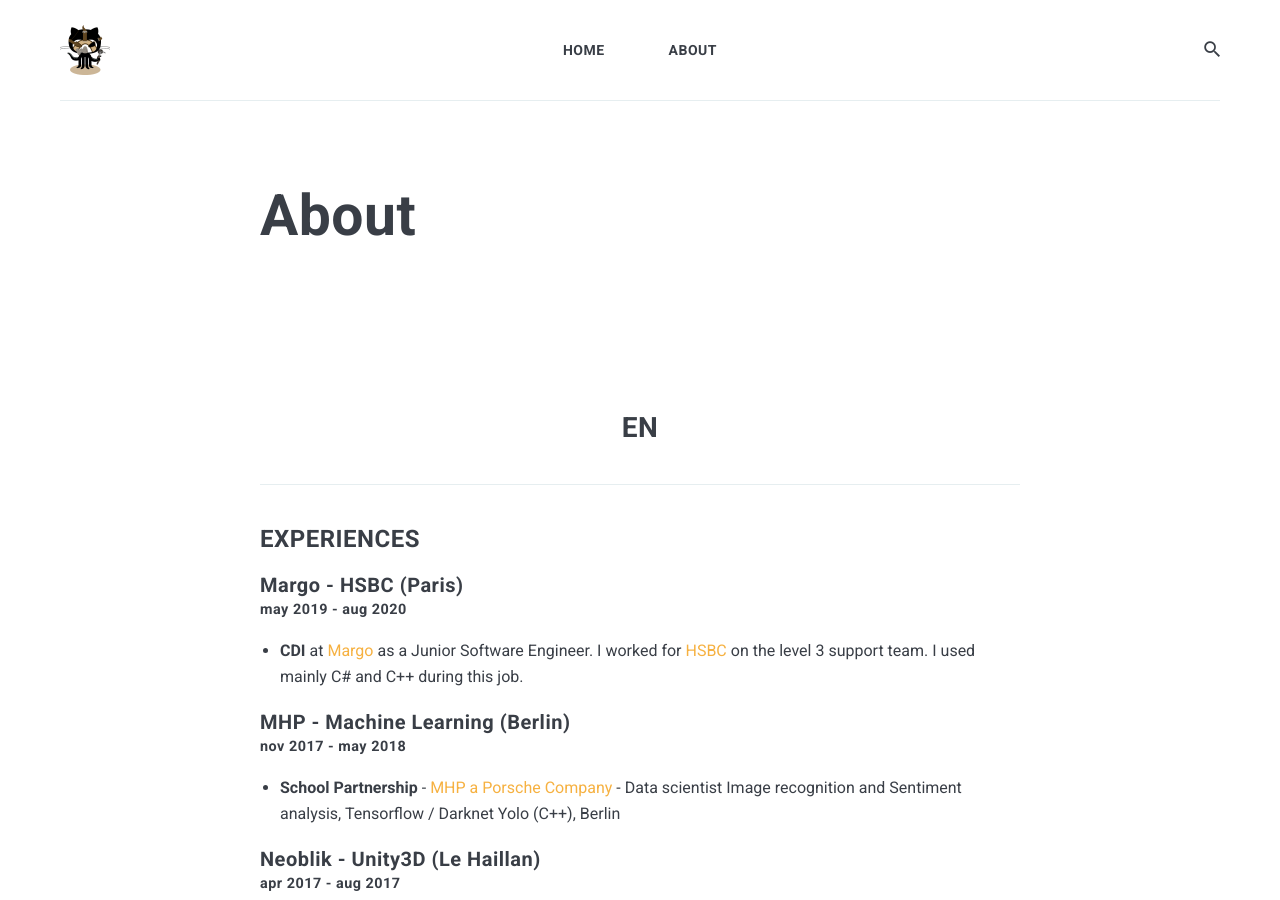
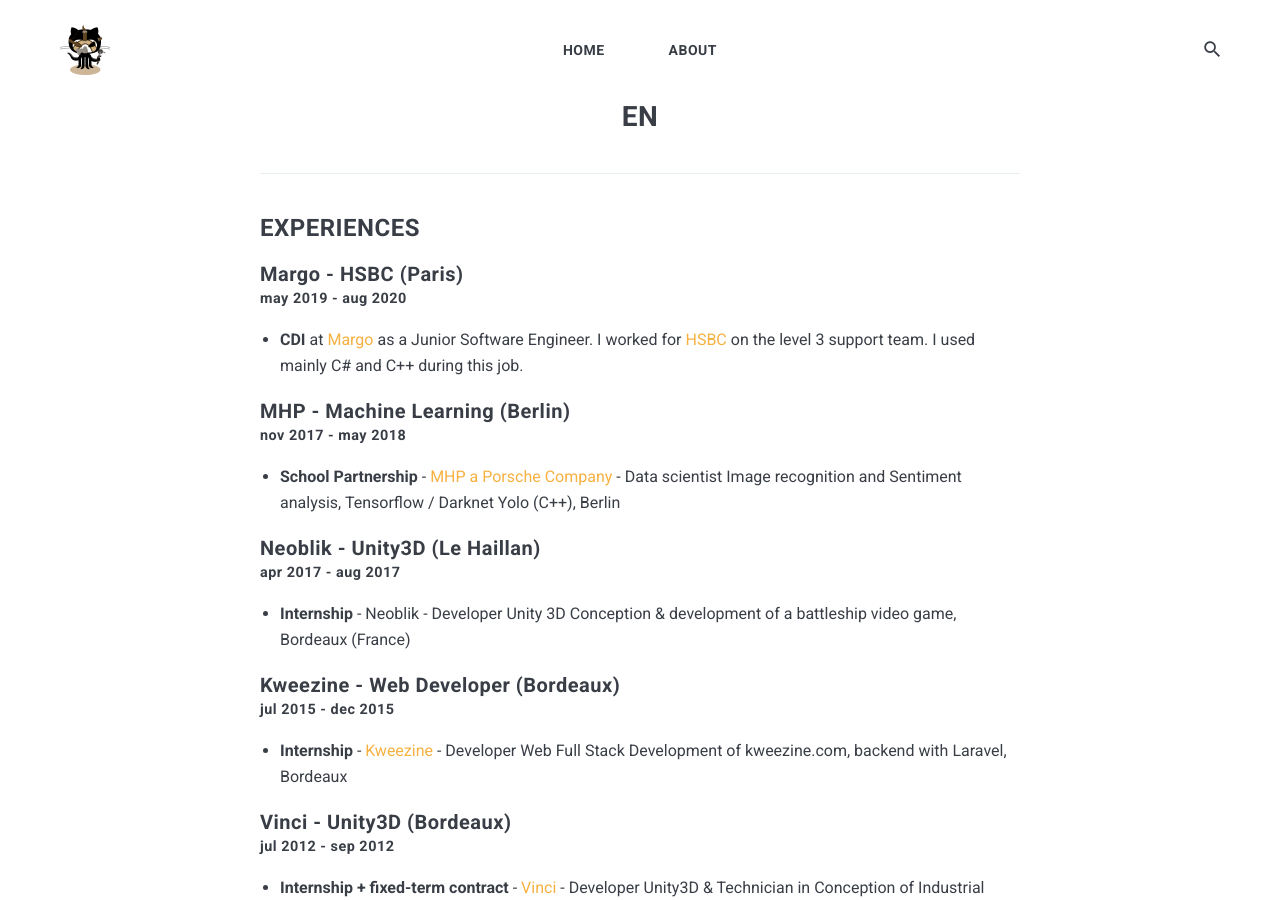
Before and after one commit to Nicolas-Constanty/nicolas-constanty.github.io, a Jekyll site: the page built from _pages/about.md, in a window 1280 px wide and 900 px high. Built offline with Jekyll 4.4.1, drawn with Linux system fonts in a browser that asks for light colours; nearby versions of some CDN libraries.

Commit message:
Disable hero display

```diff
--- a/_includes/hero.html
+++ b/_includes/hero.html
@@ -1,5 +1,5 @@
 <!-- begin c-hero -->
-<div class="hero">
+<div class="hero"  style="display: none;">
   <div class="container">
     <div class="row">
       <div class="col col-6 col-t-12 last-item">
--- a/_layouts/page.html
+++ b/_layouts/page.html
@@ -1,7 +1,7 @@
 ---
 layout: default
 ---
-<div class="container">
+<div class="container" style="display: none;">
 	<div class="page-title-box">
 		<div class="row">
 			<div class="col col-10 push-2 col-11 push-t-1 col-m-12 push-m-0">
@@ -21,7 +21,7 @@
 <div class="container">
 	<div class="row">
 		<!-- begin page -->
-		<article class="page col col-8 col-t-10 col-m-12">
+		<article class="page col col-8 col-t-10 col-m-12" style=" margin-top: 0px;">
 			<div class="page__content">
 				{{ content }}
 			</div>
```
